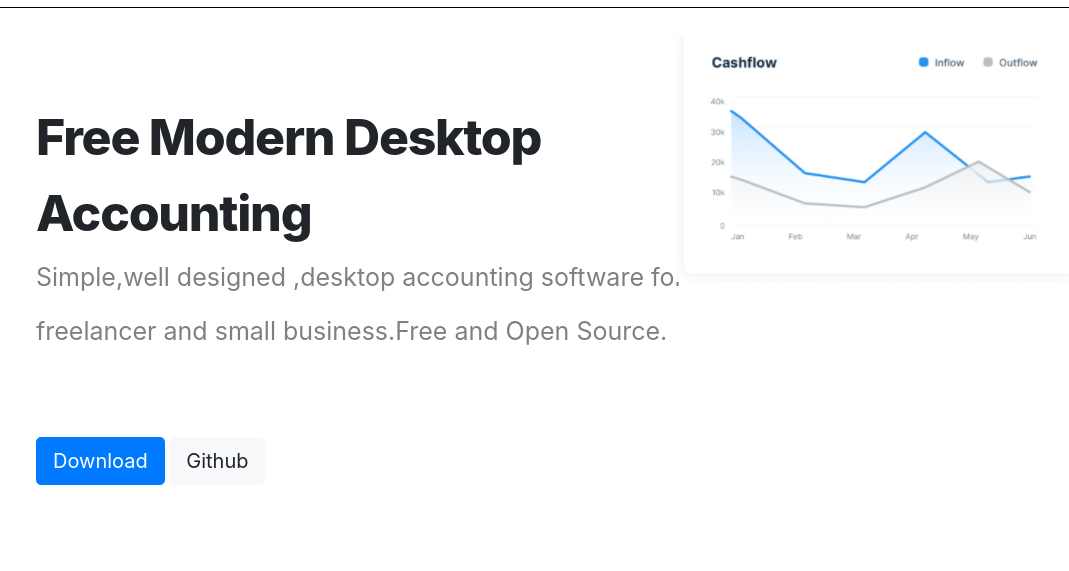
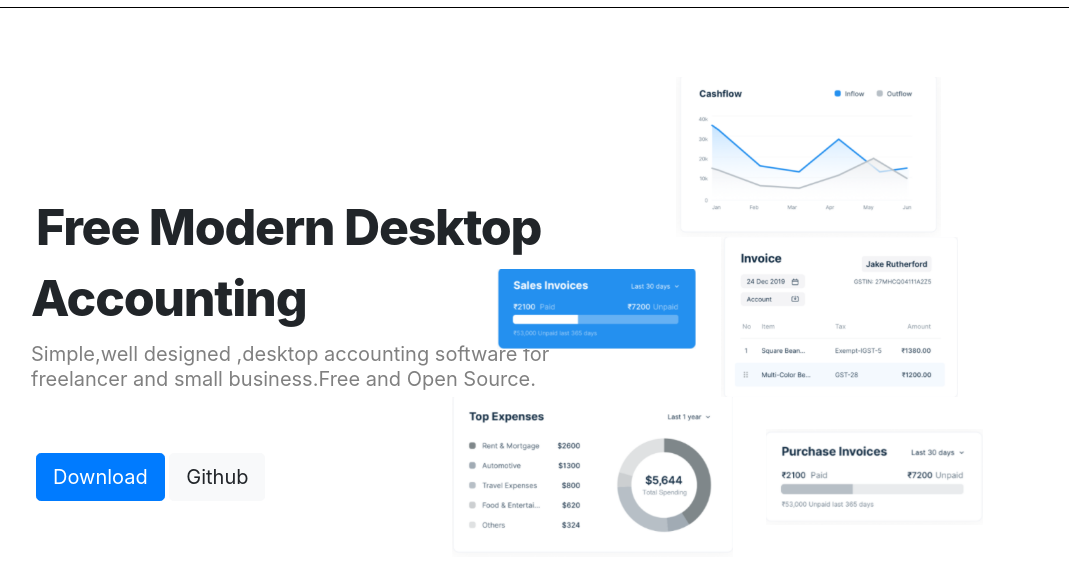
Before and after one commit to rahuljha12527/InterviewPassAssignment, a plain HTML site: page index.html in a window 1280 px wide. Shown: the part 43-614 px from the top of the page, without its empty margins (156-1225 px from the left). Drawn offline with nearby package versions, Linux system fonts and the light colour scheme.

Commit message:
first page complete

```diff
--- a/css/style.css
+++ b/css/style.css
@@ -45,7 +45,7 @@ header {
 
 .flex-box {
   position: absolute;
-  top: 10%;
+  top: 15%;
   left: 65%;
 }
 
@@ -56,7 +56,7 @@ header {
   font-size: 50px;
 }
 
-.hero-subtitle {
+.hero-subtile {
   font-weight: 400;
   color: #74808b;
   max-width: 42rem;
@@ -64,18 +64,58 @@ header {
 
 .hero-content {
   position: absolute;
-  top: 150px;
+  top: 30%;
   left: 15%;
 }
 
 
 .hero-subtile {
   color: grey;
-  font-size: 25px;
+  font-size: 20px;
 }
 
 .flex-box1 {
   position: absolute;
   left: 15%;
+  top: 62%;
+}
+
+.margin{
+  margin: -5px;
+}
+
+.sizeImg{
+  width: auto;
+  height: 10rem;
+}
+
+.sizeImg2{
+  width: auto;
+  height: 5rem;
+  position: absolute;
   top: 60%;
+  left: -40%;
 }
+.sizeImg3{
+  width: auto;
+  height: 10rem;
+   position: relative;
+   top: 40%;
+   left: 10%;
+}
+
+.sizeImg4{
+  width: auto;
+  height: 10rem;
+  position: absolute;
+  top: 100%;
+  left: -50%;
+}
+
+.sizeImg5{
+  width: auto;
+  height: 6rem;
+  position: absolute;
+  top: 110%;
+  left: 20%;
+}
--- a/index.html
+++ b/index.html
@@ -49,7 +49,11 @@
           </div>
 
           <div class="flex-box">
-            <img  src="./images/credflowChart.PNG" alt="credflow" />
+            <img class="sizeImg" src="./images/credflowChart.PNG" alt="credflow" />
+            <img class="sizeImg2" src="./images/salesInvice.PNG" alt="salesInvoice" />
+            <img class="sizeImg3" src="./images/Invoice.PNG"  alt="invoice"/>
+            <img class="sizeImg4" src="./images/topExpenses.PNG "  alt="invoice"/>
+            <img class="sizeImg5" src="./images/purchaseInvoice.PNG" alt="purchase-voice"/>
 
           </div>
 
```
Also changed, not shown: images/Invoice.PNG (added), images/purchaseInvoice.PNG (added), images/salesInvice.PNG (added), images/topExpenses.PNG (added).
